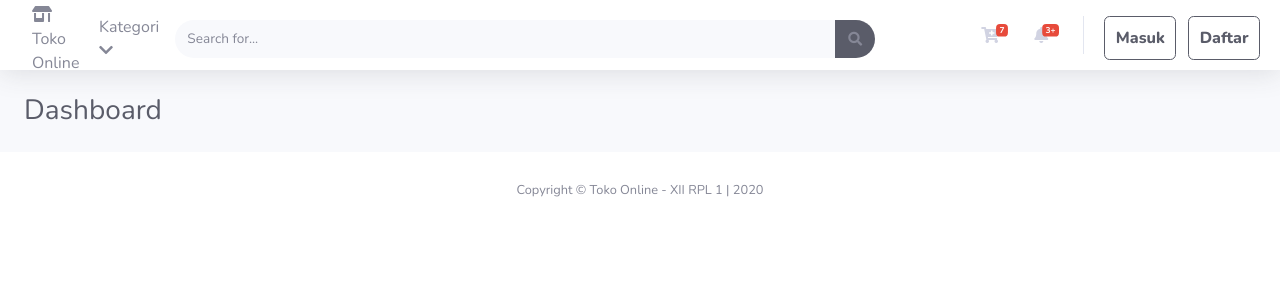
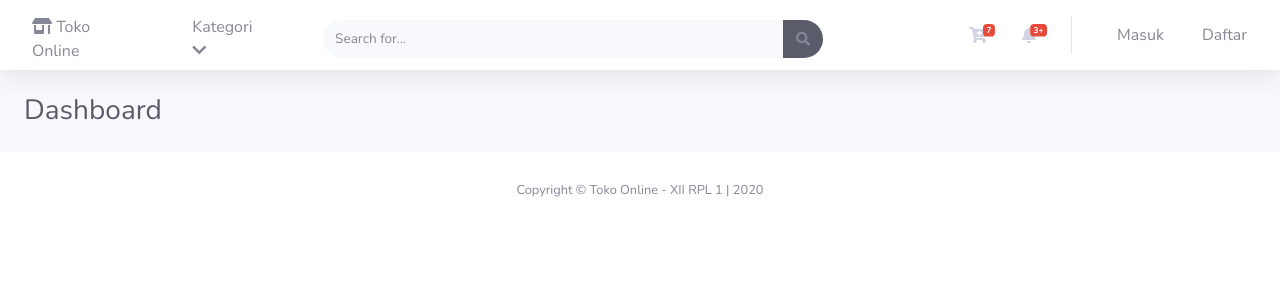
Before and after one commit to alifahfathonah/E-mart_XIIRPL3, a CodeIgniter app: page /E-mart_XIIRPL3/ in a window 1280 px wide. Shown: the top 300 px of the page. Run offline with CodeIgniter, Linux system fonts and the light colour scheme; data comes from the database, SQL or seed files in the repository; data that the repository does not hold is empty.

Commit message:
first commit

```diff
--- a/application/config/config.php
+++ b/application/config/config.php
@@ -23,7 +23,7 @@ defined('BASEPATH') or exit('No direct script access allowed');
 | a PHP script and you can easily do that on your own.
 |
 */
-$config['base_url'] = 'http://localhost/toko-online_XIIRPL1/';
+$config['base_url'] = 'http://localhost/E-mart_XIIRPL3/';
 
 /*
 |--------------------------------------------------------------------------
--- a/application/config/database.php
+++ b/application/config/database.php
@@ -78,7 +78,7 @@ $db['default'] = array(
 	'hostname' => 'localhost',
 	'username' => 'root',
 	'password' => '',
-	'database' => 'db_toko_online',
+	'database' => 'db_E-mart',
 	'dbdriver' => 'mysqli',
 	'dbprefix' => '',
 	'pconnect' => FALSE,
--- a/application/controllers/App.php
+++ b/application/controllers/App.php
@@ -8,7 +8,7 @@ class App extends CI_Controller{
         $data['title'] = 'Halaman Utama';
         $id = $this->session->userdata('id_akun');
         $email = $this->session->userdata('email');
-        $query = 'SELECT * FROM tb_akun JOIN tb_det_akun ON tb_akun.id_akun = tb_det_akun.id_akun WHERE tb_akun.email = "'.$email.'"';
+        $query = 'SELECT * FROM tbl_akun JOIN tbl_det_akun ON tbl_akun.id_akun = tbl_det_akun.id_akun WHERE tbl_akun.email = "'.$email.'"';
         $data['user'] = $this->db->query($query)->row_array();
 
         if(!$this->session->userdata('email')==true)
--- a/application/views/templates/footer.php
+++ b/application/views/templates/footer.php
@@ -1,3 +1,5 @@
+      </div>
+      <!-- End of Main Content -->
 <!-- Footer -->
       <footer class="sticky-footer bg-white">
         <div class="container my-auto">
--- a/application/views/templates/u_al_topbar.php
+++ b/application/views/templates/u_al_topbar.php
@@ -6,7 +6,7 @@
                     <div class="mt-2 ml-3">
                         <a href="<?=base_url('') ?>" style="color: #858796; text-decoration: none;"><i class="fas fa-store-alt"></i> Toko Online</a>
                     </div>
-                    <div class="dropdown mt-2">
+                    <div class="dropdown mt-2" style="margin-left: 30px;">
                         <a href="#" class="nav-link" id="kategoriDropdown" role="button" data-toggle="dropdown" aria-haspopup="true" aria-expanded="false">
                             <span style="color: #858796">Kategori <i class="fa fa-chevron-down"></i></span>                        </a>
                         <div class="dropdown-menu shadow animated--grow-in" aria-labelledby="kategoriDropdown">
@@ -17,7 +17,7 @@
                         </div>
                     </div>
                     <!-- Topbar Search -->
-                    <div class="mt-2">
+                    <div class="mt-2" style="margin-left: 50px;">
                         <form class="d-none d-sm-inline-block form-inline my-2 my-md-0 navbar-search" style="min-width: 600px;">
                             <div class="input-group" style="width: 100%;">
                                 <input type="text" class="form-control bg-light border-0 small" style="border-top-left-radius: 20px;border-bottom-left-radius: 20px" placeholder="Search for..." aria-label="Search" aria-describedby="basic-addon2">
@@ -29,7 +29,7 @@
                     </div>
 
                     <!-- Topbar Navbar -->
-                    <ul class="navbar-nav" style="margin-left: 50px;">
+                    <ul class="navbar-nav" style="margin-left: 30px;">
 
                         <!-- Nav Item - Search Dropdown (Visible Only XS) -->
                         <li class="nav-item dropdown no-arrow d-sm-none">
--- a/application/views/templates/u_bl_topbar.php
+++ b/application/views/templates/u_bl_topbar.php
@@ -6,7 +6,7 @@
                     <div class="mt-2 ml-3">
                         <a href="<?=base_url('') ?>" style="color: #858796; text-decoration: none;"><i class="fas fa-store-alt"></i> Toko Online</a>
                     </div>
-                    <div class="dropdown mt-2">
+                    <div class="dropdown mt-2 ml-5">
                         <a href="#" class="nav-link" id="kategoriDropdown" role="button" data-toggle="dropdown" aria-haspopup="true" aria-expanded="false">
                             <span style="color: #858796">Kategori <i class="fa fa-chevron-down"></i></span>                        </a>
                         <div class="dropdown-menu shadow animated--grow-in" aria-labelledby="kategoriDropdown">
@@ -17,8 +17,8 @@
                         </div>
                     </div>
                     <!-- Topbar Search -->
-                    <div class="mt-2">
-                        <form class="d-none d-sm-inline-block form-inline my-2 my-md-0 navbar-search" style="min-width: 700px;">
+                    <div class="mt-2" style="margin-left: 50px;">
+                        <form class="d-none d-sm-inline-block form-inline my-2 my-md-0 navbar-search" style="min-width: 500px;">
                             <div class="input-group" style="width: 100%;">
                                 <input type="text" class="form-control bg-light border-0 small" style="border-top-left-radius: 20px;border-bottom-left-radius: 20px" placeholder="Search for..." aria-label="Search" aria-describedby="basic-addon2">
                                 <button class="btn" type="button" style="background-color: #5a5c69;border-top-right-radius: 20px;border-bottom-right-radius: 20px;border-top-left-radius:0;border-bottom-left-radius: 0">
@@ -29,7 +29,7 @@
                     </div>
 
                     <!-- Topbar Navbar -->
-                    <ul class="navbar-nav" style="margin-left: 90px;">
+                    <ul class="navbar-nav" style="margin-left: 130px;">
 
                         <!-- Nav Item - Search Dropdown (Visible Only XS) -->
                         <li class="nav-item dropdown no-arrow d-sm-none">
@@ -85,11 +85,11 @@
                             </div>
                         </li>
                         <div class="topbar-divider d-none d-sm-block"></div>
-                        <li class="nav-item mx-1 mr-2 mb-2 mt-3 ">
-                            <a class="btn-masuk" href="<?= base_url('auth') ?>">Masuk</a>
+                        <li class="nav-item mx-1 ml-3 mr-2 mb-2 mt-3 ">
+                            <a class="btn masuk" href="<?= base_url('auth') ?>">Masuk</a>
                         </li>
                         <li class="nav-item mx-1 mt-3">
-                            <a class="btn-daftar" href="<?= base_url('auth/registrasi')  ?>">Daftar</a>
+                            <a class="btn daftar" href="<?= base_url('auth/registrasi')  ?>">Daftar</a>
                         </li>
                     </ul>
                 </nav>
--- a/application/views/user/index.php
+++ b/application/views/user/index.php
@@ -1,5 +1,3 @@
-
-
 <!-- Begin Page Content -->
 <div class="container-fluid">
 
@@ -21,6 +19,3 @@
 
 </div>
 <!-- /.container-fluid -->
-
-            </div>
-            <!-- End of Main Content -->
--- a/assets/css/style.css
+++ b/assets/css/style.css
@@ -3,6 +3,10 @@ ul li{
 }
 textarea:focus,
 textarea.form-control:focus,
+@import url('https://fonts.googleapis.com/css2?family=Quicksand:wght@400;600&display=swap');
+    @import url('https://fonts.googleapis.com/css2?family=Rubik:wght@600;700;800&display=swap');
+    @import url('https://fonts.googleapis.com/css2?family=Rubik:wght@600;700;800&family=Source+Sans+Pro:wght@300;400&display=swap');
+
 input.form-control:focus,
 input[type=text]:focus,
 input[type=password]:focus,
@@ -16,86 +20,3 @@ button[type=button]:focus,
 [contenteditable].form-control:focus {
   box-shadow: none;
 }
-
-.btn-masuk{
-  border: 1px solid #5a5c69;
-  display: inline-block;
-  font-weight: 800;
-  color: #5a5c69;
-  text-align: center;
-  vertical-align: middle;
-  -webkit-user-select: none;
-  -moz-user-select: none;
-  -ms-user-select: none;
-  user-select: none;
-  background-color: transparent;
-  padding: 1px 0.65rem;
-  font-size: 1rem;
-  line-height: 2.5;
-  border-radius: 0.35rem;
-  transition: color 0.15s ease-in-out, background-color 0.15s ease-in-out, border-color 0.15s ease-in-out, box-shadow 0.15s ease-in-out;
-}
-.btn-masuk a{
-	text-decoration: none;
-}
-
-@media (prefers-reduced-motion: reduce) {
-  .btn-masuk {
-    transition: none;
-  }
-}
-
-.btn-masuk:hover {
-  color: #858796;
-  text-decoration: none;
-}
-
-.btn-masuk .disabled, .btn-masuk:disabled {
-  opacity: 0.65;
-}
-
-.btn-masuk:not(:disabled):not(.disabled) {
-  cursor: pointer;
-}
-
-.btn-daftar{
-  border: 1px solid #5a5c69;
-  background-color: black;
-  display: inline-block;
-  font-weight: 800;
-  color: #5a5c69;
-  text-align: center;
-  vertical-align: middle;
-  -webkit-user-select: none;
-  -moz-user-select: none;
-  -ms-user-select: none;
-  user-select: none;
-  background-color: transparent;
-  padding: 1px 0.65rem;
-  font-size: 1rem;
-  line-height: 2.5;
-  border-radius: 0.35rem;
-  transition: color 0.15s ease-in-out, background-color 0.15s ease-in-out, border-color 0.15s ease-in-out, box-shadow 0.15s ease-in-out;
-}
-.btn-daftar a{
-	text-decoration: none;
-}
-
-@media (prefers-reduced-motion: reduce) {
-  .btn-daftar {
-    transition: none;
-  }
-}
-
-.btn-daftar:hover {
-  color: #858796;
-  text-decoration: none;
-}
-
-.btn-daftar .disabled, .btn-daftar:disabled {
-  opacity: 0.65;
-}
-
-.btn-daftar:not(:disabled):not(.disabled) {
-  cursor: pointer;
-}
```
Also changed, not shown: application/controllers/Auth.php (+5 -5 lines). Lines whose indentation alone changed are shown as unchanged.
